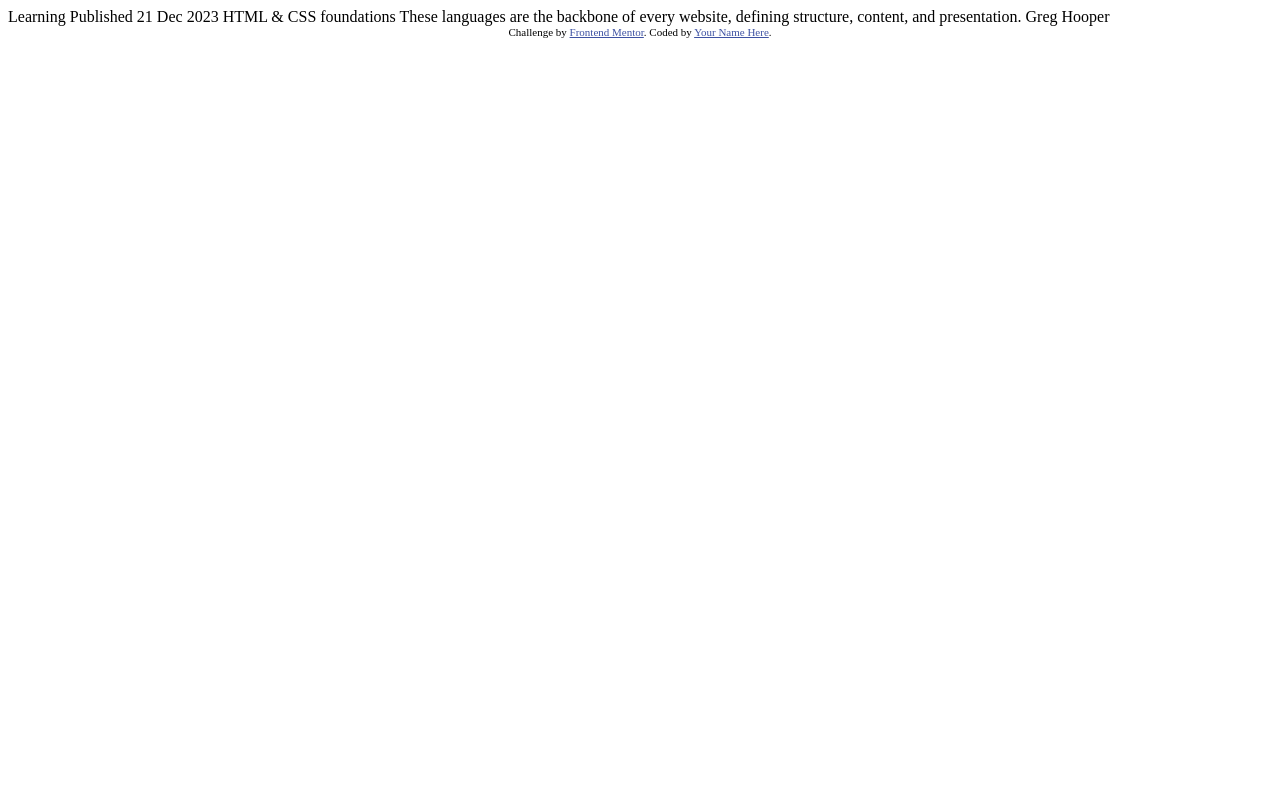
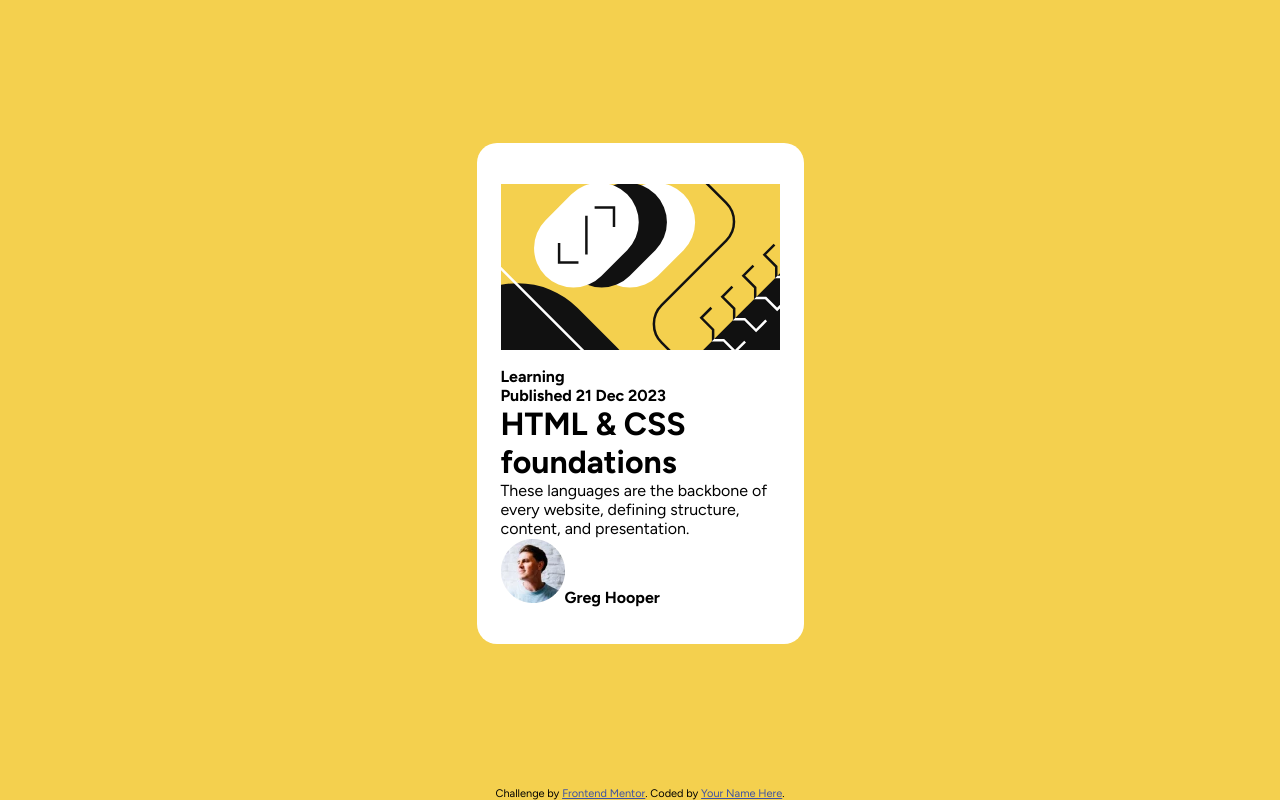
Before and after one commit to VitorEmanoelNogueira/blog-preview-card, a plain HTML site: page index.html in a window 1280 px wide. Drawn offline with Linux system fonts and the light colour scheme.

Commit message:
First settings

```diff
--- /dev/null
+++ b/css/style.css
@@ -0,0 +1,49 @@
+@import url('https://fonts.googleapis.com/css2?family=Figtree:ital,wght@0,300..900;1,300..900&display=swap');
+
+:root{
+    --c1: #F4D04E;
+}
+
+*{
+    margin: 0px;
+    padding: 0px;
+    box-sizing: border-box;
+    font-family: "Figtree", sans-serif;
+}
+
+body, html{
+    display: flex;
+    background-color: var(--c1);
+    height: 100vh;
+    width: 100vw;
+    align-items: center;
+    flex-flow: column nowrap;
+}
+
+main{
+    background-color: white;
+    height: 501px;
+    width: 327px;
+    margin: auto;
+    padding: 24px;
+    border-radius: 20px;
+}
+
+figure, figure > img{
+    height: 200px;
+    width: 279px;
+    border-radius: 10px;
+}
+
+#author > image{
+    height: 32px;
+    width: 32px;
+}
+
+.attribution {
+    font-size: 11px;
+    text-align: center;
+}
+.attribution a {
+    color: hsl(228, 45%, 44%);
+}
--- a/index.html
+++ b/index.html
@@ -7,28 +7,28 @@
   <link rel="icon" type="image/png" sizes="32x32" href="./assets/images/favicon-32x32.png">
 
   <title>Frontend Mentor | Blog preview card</title>
-
-  <!-- Feel free to remove these styles or customise in your own stylesheet 👍 -->
-  <style>
-    .attribution { font-size: 11px; text-align: center; }
-    .attribution a { color: hsl(228, 45%, 44%); }
-  </style>
+  <link rel="stylesheet" href="css/style.css">
 </head>
 <body>
 
-  Learning
+  <main>
+    <figure>
+      <img src="assets/images/illustration-article.svg" alt="Illustration">
+    </figure>
+    <div id="text">
+      <p id="learning"><strong>Learning</strong></p>
+      <p><strong>Published <time datetime="2023-12-21">21 Dec 2023</time></strong></p>
+      <h1>HTML & CSS foundations</h1>
+      <p>These languages are the backbone of every website, defining structure, content, and presentation.</p>
+    </div>
+    <div id="author">
+      <p><img src="assets/images/image-avatar.webp" alt="Greg Hooper's photo"><strong>Greg Hooper</strong></p>
+    </div>
+  </main>
 
-  Published 21 Dec 2023
-
-  HTML & CSS foundations
-
-  These languages are the backbone of every website, defining structure, content, and presentation.
-
-  Greg Hooper
-
-  <div class="attribution">
+  <footer class="attribution">
     Challenge by <a href="https://www.frontendmentor.io?ref=challenge" target="_blank">Frontend Mentor</a>.
     Coded by <a href="#">Your Name Here</a>.
-  </div>
+  </footer>
 </body>
 </html>
```
